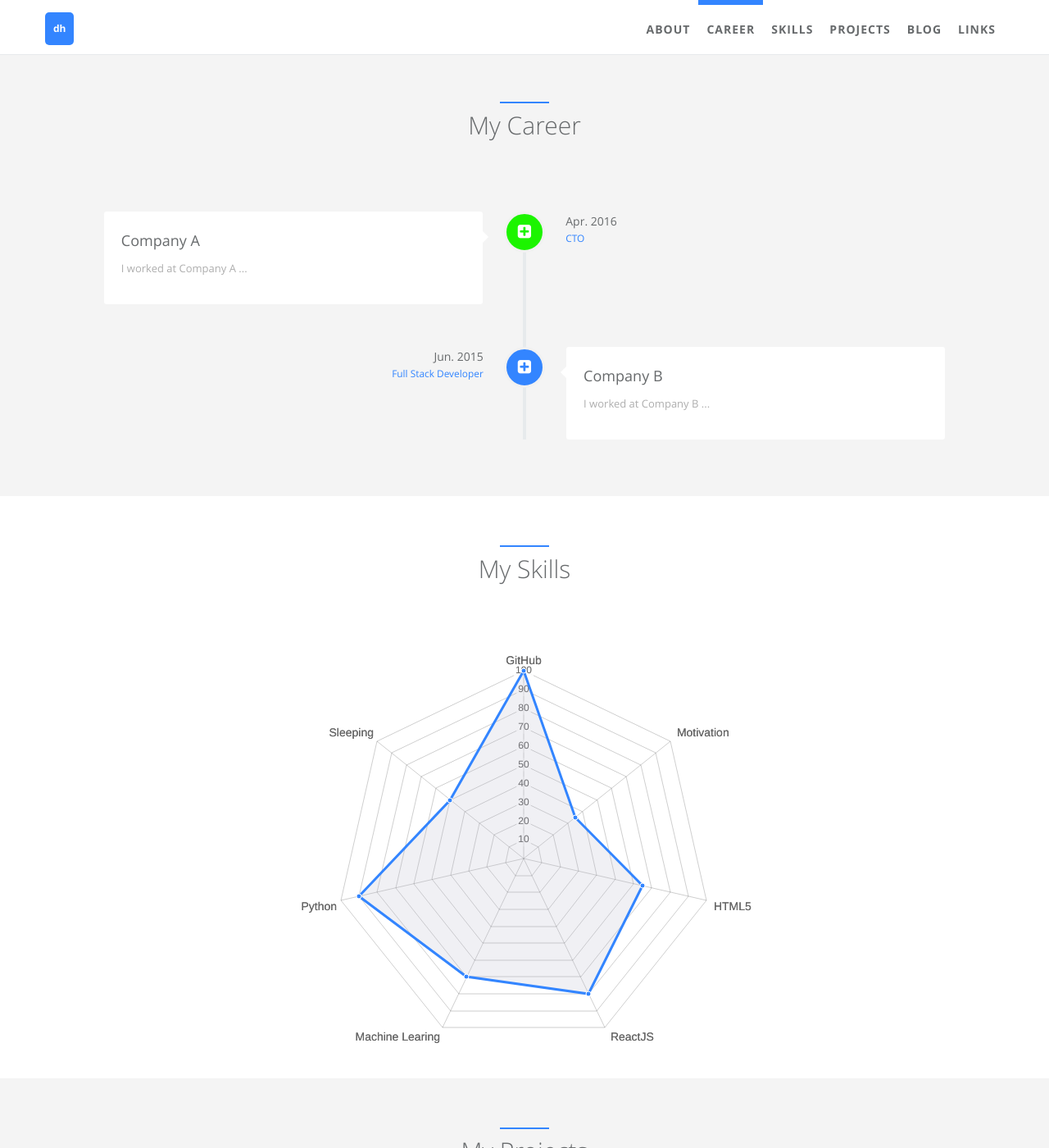
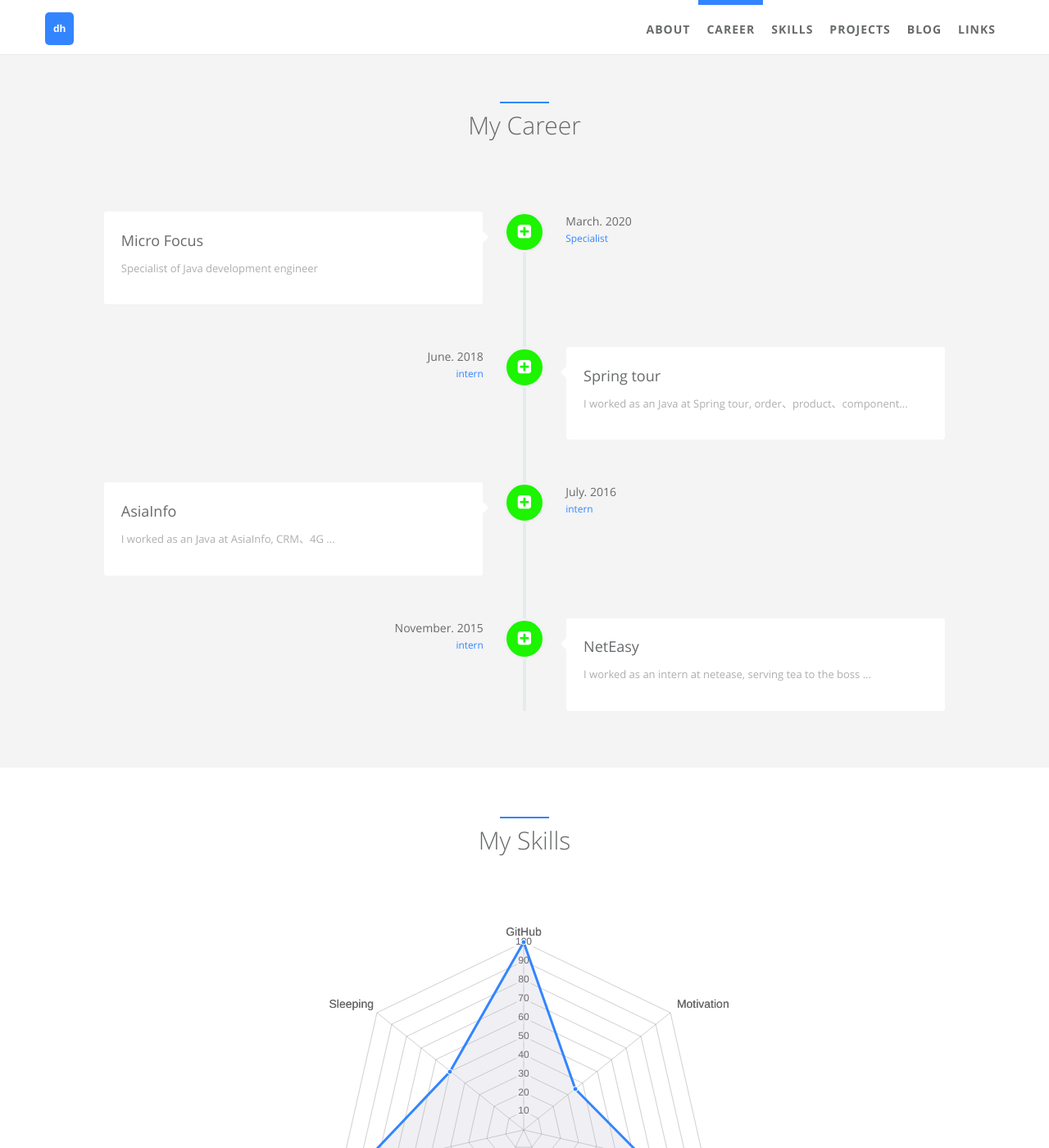
Before and after one commit to seakingOne/seakingone.github.io, a Jekyll site: the page built from index.html, in a window 1280 px wide and 1400 px high, scrolled down 818 px. Shown: the whole window at 82% size. Built offline with Jekyll 4.4.1, drawn with Linux system fonts in a browser that asks for light colours.

Commit message:
modfiy careers

```diff
--- a/_data/index/careers.yml
+++ b/_data/index/careers.yml
@@ -1,30 +1,58 @@
 # careers section data
 # if you don't have language feature(language.yml is empty), ignore "i18n" items
 - name:
-    detail: Company A
-    i18n: company_a
+    detail: Micro Focus
+    i18n: Micro Focus
   desc:
-    detail: I worked at Company A ...
-    i18n: company_a_desc
+    detail: Specialist of Java development engineer
+    i18n: Saas, company
   date:
-    detail: Apr. 2016
-    i18n: company_a_date
+    detail: March. 2020
+    i18n: March. 2020
   job:
-    detail: CTO
-    i18n: company_a_job
+    detail: Specialist
+    i18n: Specialist
   icon: fa-plus-square
   present: true
-
 - name:
-    detail: Company B
-    i18n: company_b
+    detail: Spring tour
+    i18n: Spring tour
   desc:
-    detail: I worked at Company B ...
-    i18n: company_b_desc
+    detail: I worked as an Java at Spring tour, order、product、component...
+    i18n: Internet, tour
   date:
-    detail: Jun. 2015
-    i18n: company_b_date
+    detail: June. 2018
+    i18n: June. 2018
   job:
-    detail: Full Stack Developer
-    i18n: company_b_job
+    detail: intern
+    i18n: intern
   icon: fa-plus-square
+  present: true
+- name:
+    detail: AsiaInfo
+    i18n: AsiaInfo
+  desc:
+    detail: I worked as an Java at AsiaInfo, CRM、4G ...
+    i18n: Internet
+  date:
+    detail: July. 2016
+    i18n: July. 2016
+  job:
+    detail: intern
+    i18n: intern
+  icon: fa-plus-square
+  present: true
+- name:
+    detail: NetEasy
+    i18n: NetEasy
+  desc:
+    detail: I worked as an intern at netease, serving tea to the boss ...
+    i18n: Internet, games
+  date:
+    detail: November. 2015
+    i18n: November. 2015
+  job:
+    detail: intern
+    i18n: intern
+  icon: fa-plus-square
+  present: true
```
